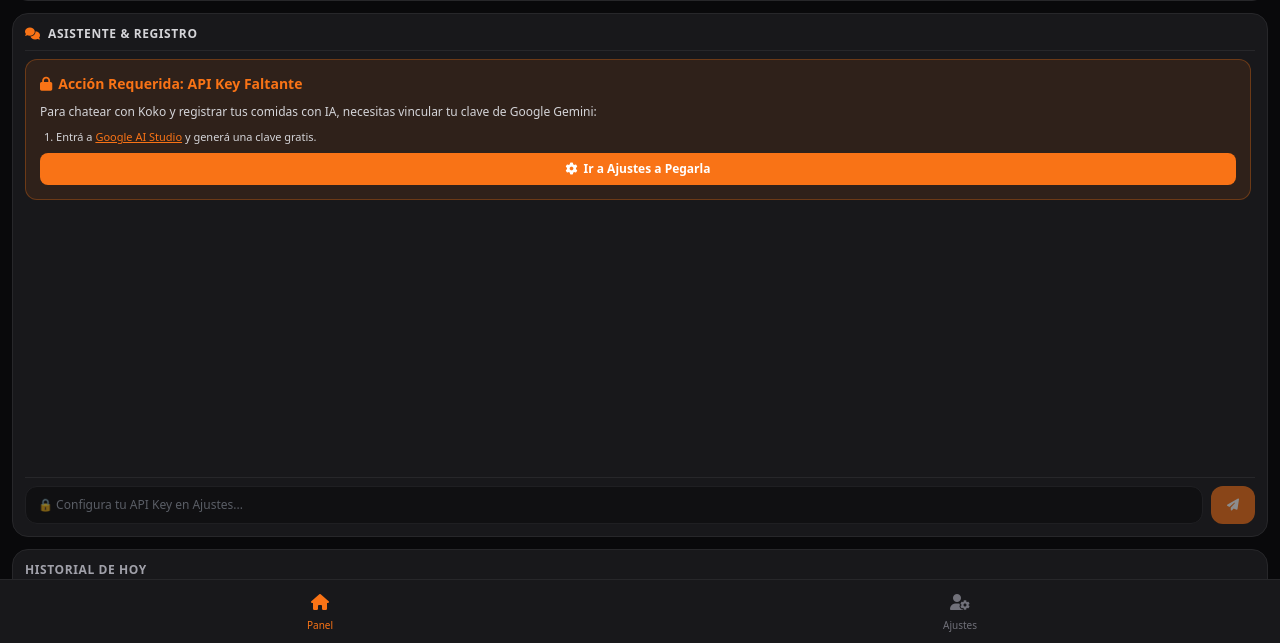
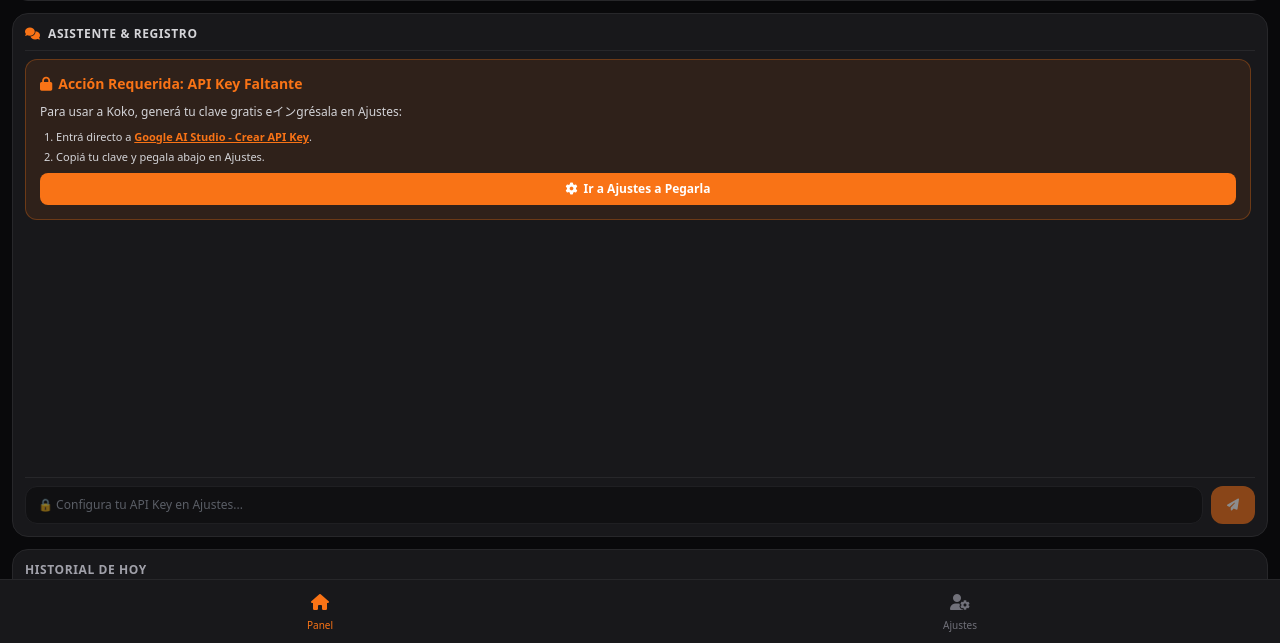
Before and after one commit to urbinatti/Urbinatti-Analytics, a Flask app: template templates/index.html in a window 1280 px wide. Shown: the part 157-800 px from the top of the page. Run offline with Flask 3, Linux system fonts and the light colour scheme; the template is opened without the code that fills it, so the values that code supplies are empty; some libraries are stand-ins or nearby versions.

Commit message:
Update index.html

```diff
--- a/templates/index.html
+++ b/templates/index.html
@@ -74,16 +74,17 @@
 
                 <div id="chat-container" class="flex-1 overflow-y-auto space-y-2 pr-1 text-xs">
                     {% if not tiene_api_key %}
-                    <!-- BANNER DE ONBOARDING SI NO HAY API KEY -->
+                    <!-- BANNER DE ONBOARDING DIRECTO -->
                     <div class="bg-orange-500/10 border border-orange-500/30 text-orange-200 rounded-xl p-3.5 space-y-2">
                         <p class="font-bold text-brand-orange flex items-center gap-1.5 text-sm">
                             <i class="fa-solid fa-lock"></i> Acción Requerida: API Key Faltante
                         </p>
                         <p class="text-zinc-300 text-xs leading-relaxed">
-                            Para chatear con Koko y registrar tus comidas con IA, necesitas vincular tu clave de Google Gemini:
+                            Para usar a Koko, generá tu clave gratis eインgrésala en Ajustes:
                         </p>
                         <ol class="list-decimal list-inside space-y-1 text-zinc-300 text-[11px] pl-1">
-                            <li>Entrá a <a href="https://aistudio.google.com/" target="_blank" class="text-brand-orange underline font-medium">Google AI Studio</a> y generá una clave gratis.</li>
+                            <li>Entrá directo a <a href="https://aistudio.google.com/app/apikey" target="_blank" class="text-brand-orange underline font-semibold">Google AI Studio - Crear API Key</a>.</li>
+                            <li>Copiá tu clave y pegala abajo en Ajustes.</li>
                         </ol>
                         <button onclick="switchView('perfil')" class="w-full mt-2 bg-brand-orange hover:bg-orange-600 text-white py-2 rounded-lg font-semibold transition text-xs flex items-center justify-center gap-1.5">
                             <i class="fa-solid fa-gear"></i> Ir a Ajustes a Pegarla
@@ -289,7 +290,7 @@
             const data = await res.json();
             alert(data.message);
             if (data.status === 'success') {
-                window.location.reload(); // Recarga automática al guardar la API Key para habilitar el chat al instante
+                window.location.reload();
             }
         });
     </script>
```
